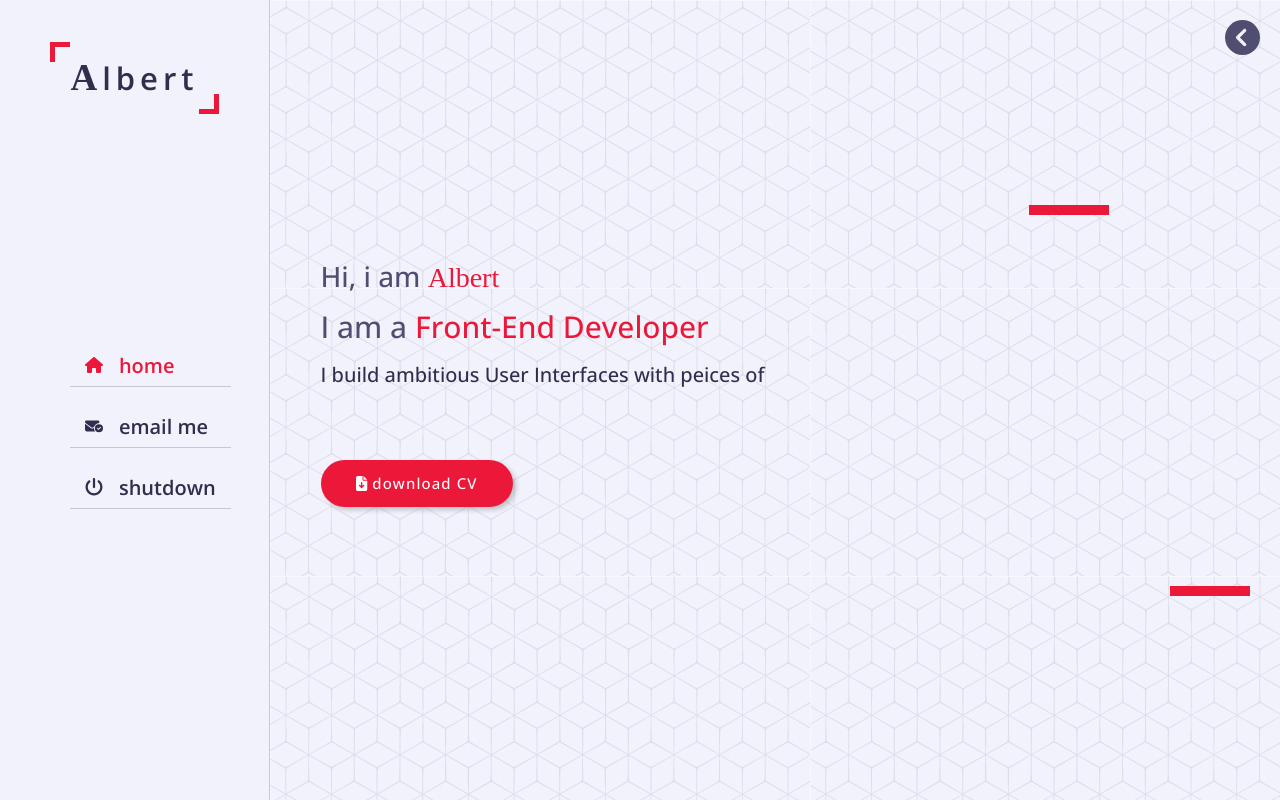
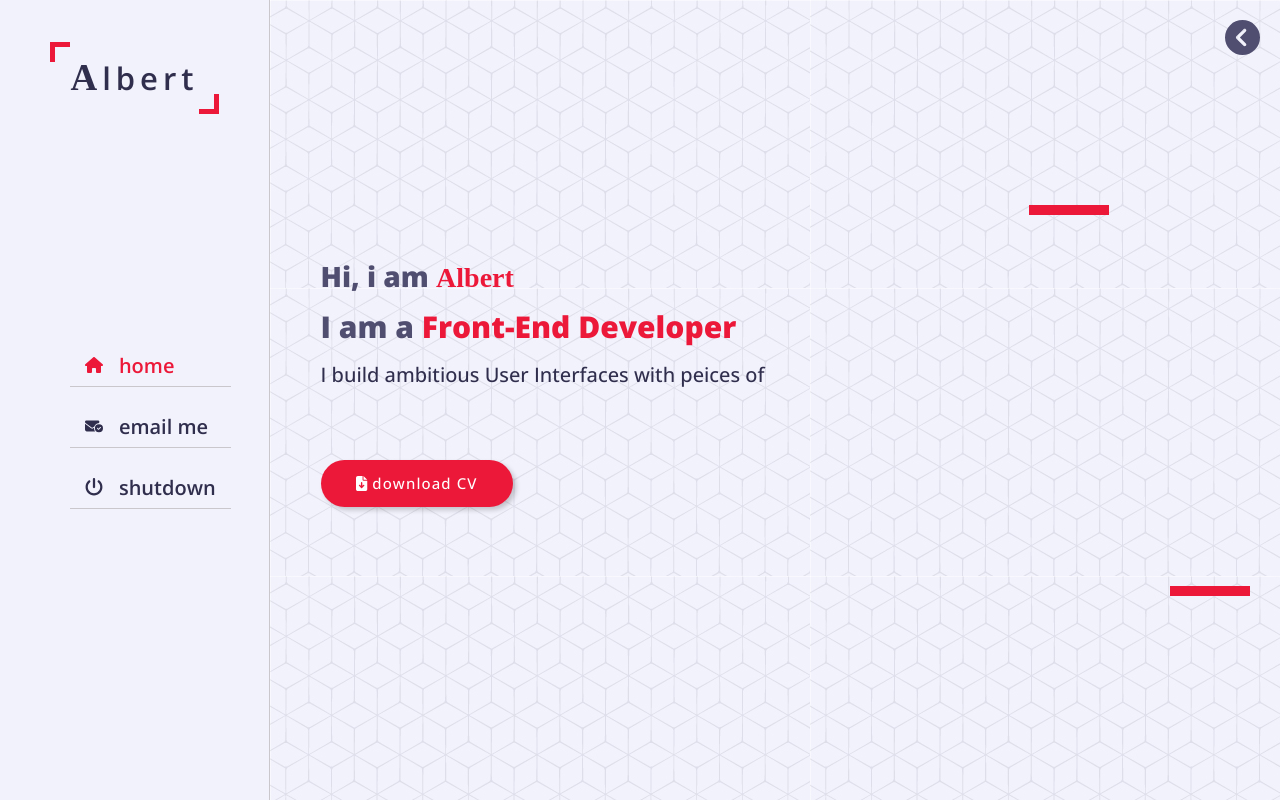
Before and after one commit to AMleeu/portfolio, a Vue app: page / in a window 1280 px wide. Built offline with nearby package versions, Linux system fonts and the light colour scheme; a web font is replaced by a local one.

Commit message:
fixed bug / corrected how Bootstrap styling affects h3 tags

```diff
--- a/src/App.vue
+++ b/src/App.vue
@@ -74,4 +74,7 @@ body {
 a{
   text-decoration: none !important;
 }
+h3{
+  font-weight:800 !important;
+}
 </style>
```
